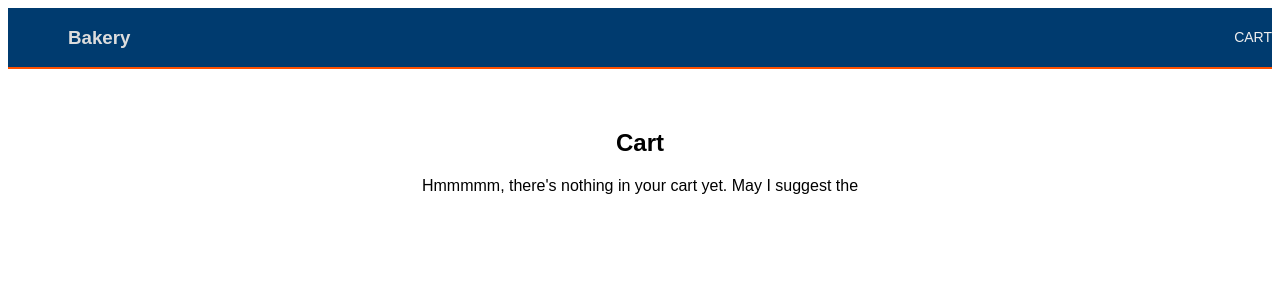
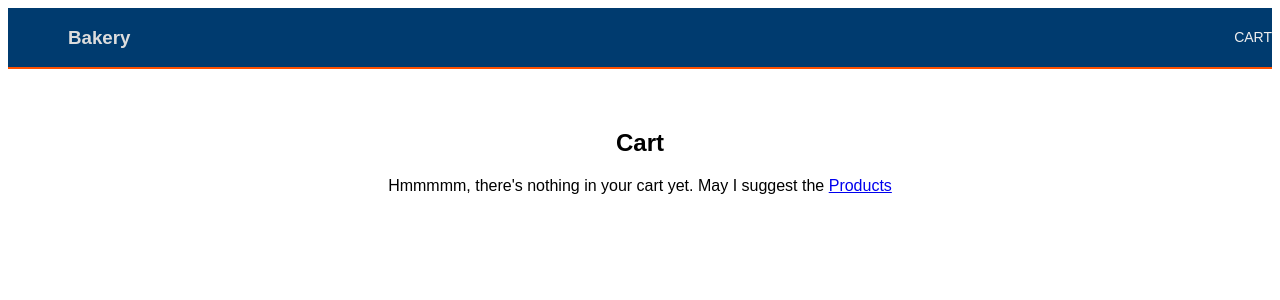
Before and after one commit to paramjeetbankra/bakeryProject, a React (Create React App) app: page /cart in a window 1280 px wide. Shown: the top 300 px of the page. Built offline with nearby package versions, Linux system fonts and the light colour scheme.

Commit message:
Update Cart.js

```diff
--- a/src/components/cart/Cart.js
+++ b/src/components/cart/Cart.js
@@ -2,6 +2,7 @@
 import PageWrapper from "../Common/PageWrapper";
 import CartTable from "./CartTable";
 import { useEffect, useState } from "react";
+import { Link } from "react-router-dom";
 
 export default function Cart(props) {
   let products = JSON.parse(localStorage.getItem("carts"));
@@ -77,9 +78,9 @@
             items.length === 0 && (
               <p>
                 Hmmmmm, there's nothing in your cart yet. May I suggest the{" "}
-                {/* <Link to={"/product/hoodieReverse"} className="hoodieLink">
-                  Cool Hoodie
-                </Link> */}
+                <Link to={"/product"} className="hoodieLink">
+                  Products
+                </Link>
               </p>
             )
           }
```
